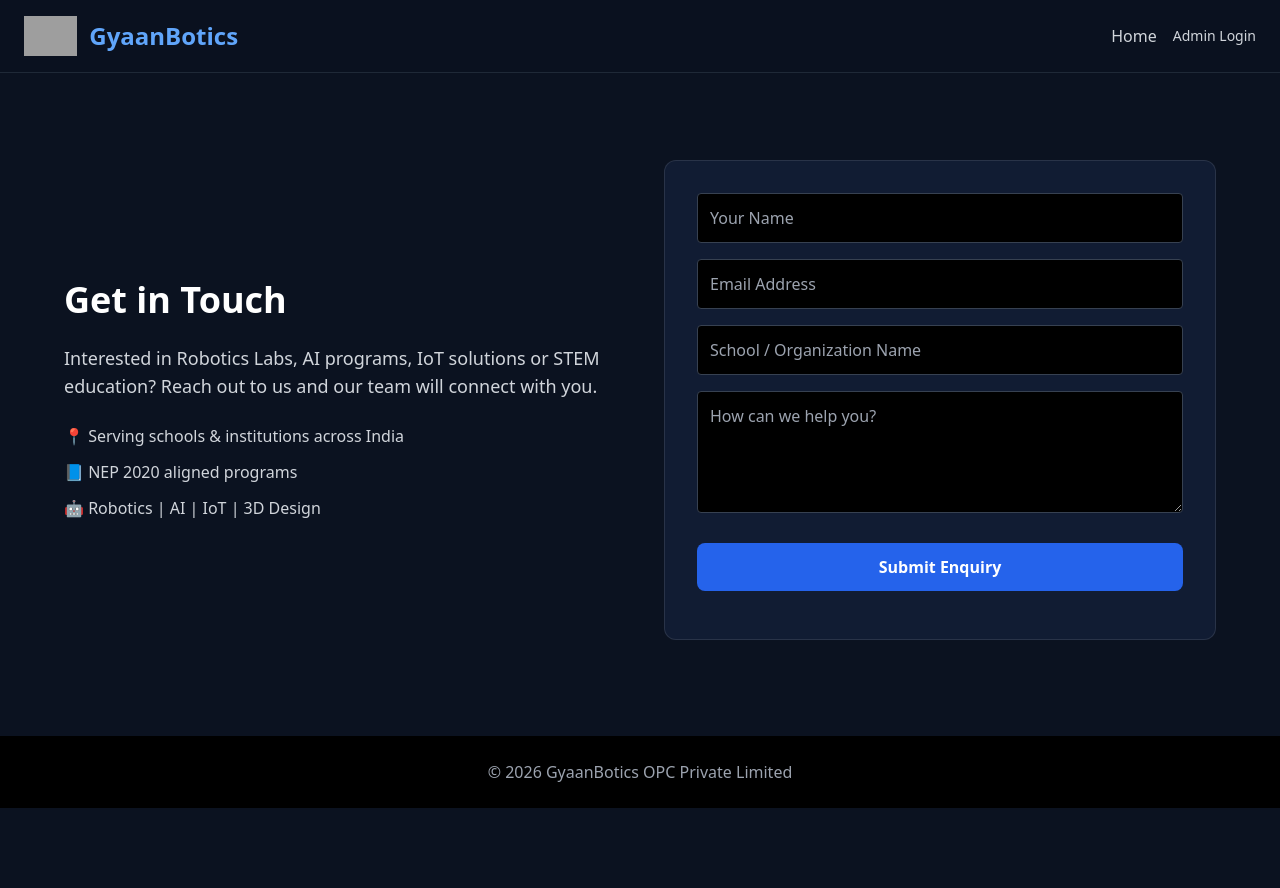
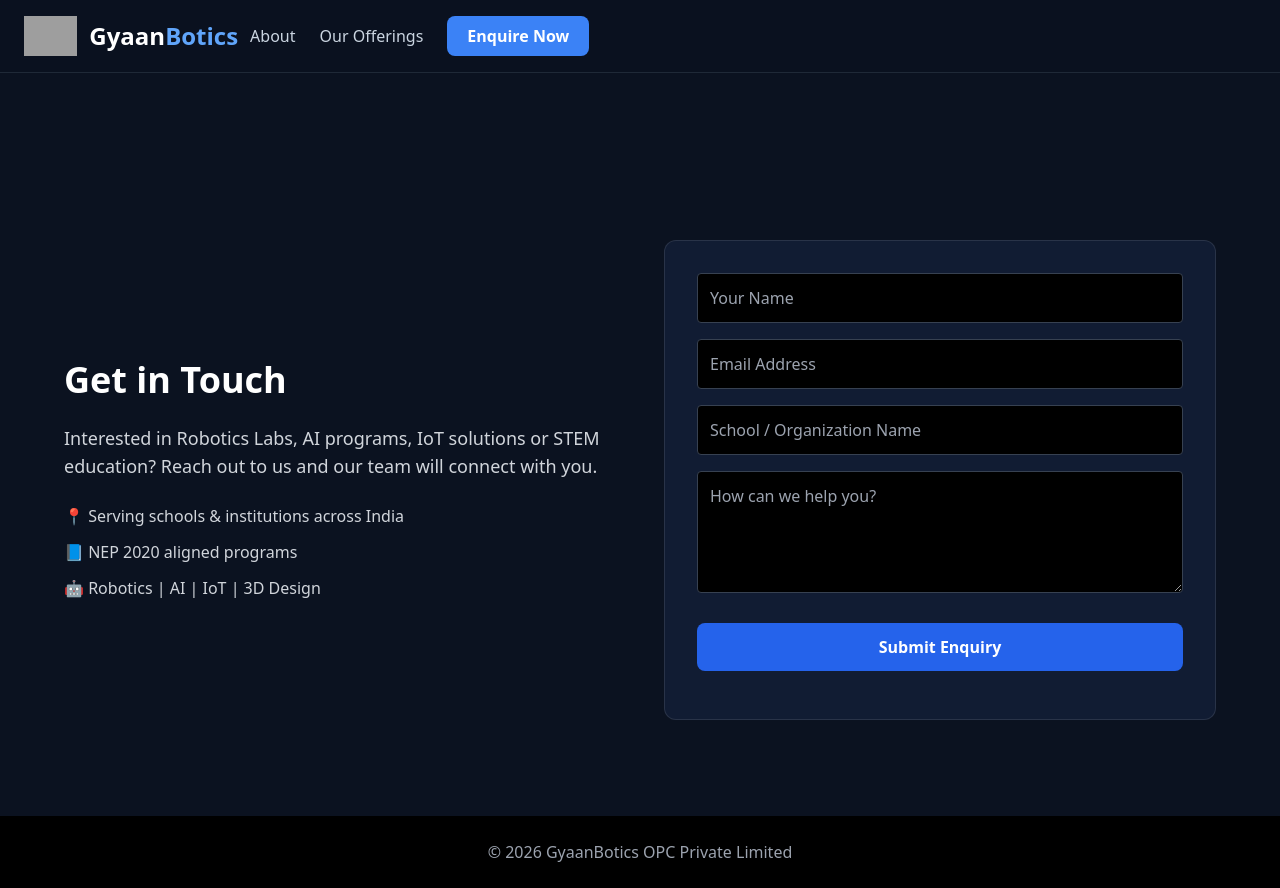
Before and after one commit to gyaanbotics/gyaanbotics-frontend, a plain HTML site: page contact.html in a window 1280 px wide. Before the commit the page ends 808 px from the top, so only its background shows below. Drawn offline with nearby package versions, Linux system fonts and the light colour scheme; grey boxes are pictures that could not be loaded.

Commit message:
Update contact.html

```diff
--- a/contact.html
+++ b/contact.html
@@ -26,17 +26,33 @@
   <div class="max-w-7xl mx-auto px-6 py-4 flex justify-between items-center">
 
     <div class="flex items-center gap-3">
-      <img src="logo.png" class="h-10" alt="GyaanBotics">
-      <span class="text-2xl font-bold text-blue-400">GyaanBotics</span>
-    </div>
+      <img src="/logo.png" class="h-10" alt="GyaanBotics Logo">
+      <span class="text-2xl font-bold">
+        <span class="text-white">Gyaan</span><span class="text-blue-400">Botics</span>
+      </span>
+    </a>
 
-    <div class="flex items-center gap-4">
-      <a href="index.html" class="text-gray-300 hover:text-blue-400">Home</a>
-      <a href="login.html" class="text-sm text-gray-300 hover:text-blue-400">Admin Login</a>
+    <div class="flex items-center gap-6">
+      <!-- Visible on all screen sizes -->
+      <a href="/#about" class="text-[#CBD5E1] hover:text-blue-400">
+        About
+      </a>
+      <a href="/#offerings" class="text-[#CBD5E1] hover:text-blue-400">
+        Our Offerings
+      </a>
+
+      <!-- Correct Pages routing -->
+      <a href="/contact" class="bg-blue-500 hover:bg-blue-600 px-5 py-2 rounded-lg font-semibold text-white">
+        Enquire Now
+      </a>
     </div>
 
   </div>
 </nav>
+
+<!-- Spacer for fixed navbar -->
+<div class="h-20"></div>
+
 
 <!-- ================= CONTACT SECTION ================= -->
 <section class="pt-40 pb-24 px-6">
```
